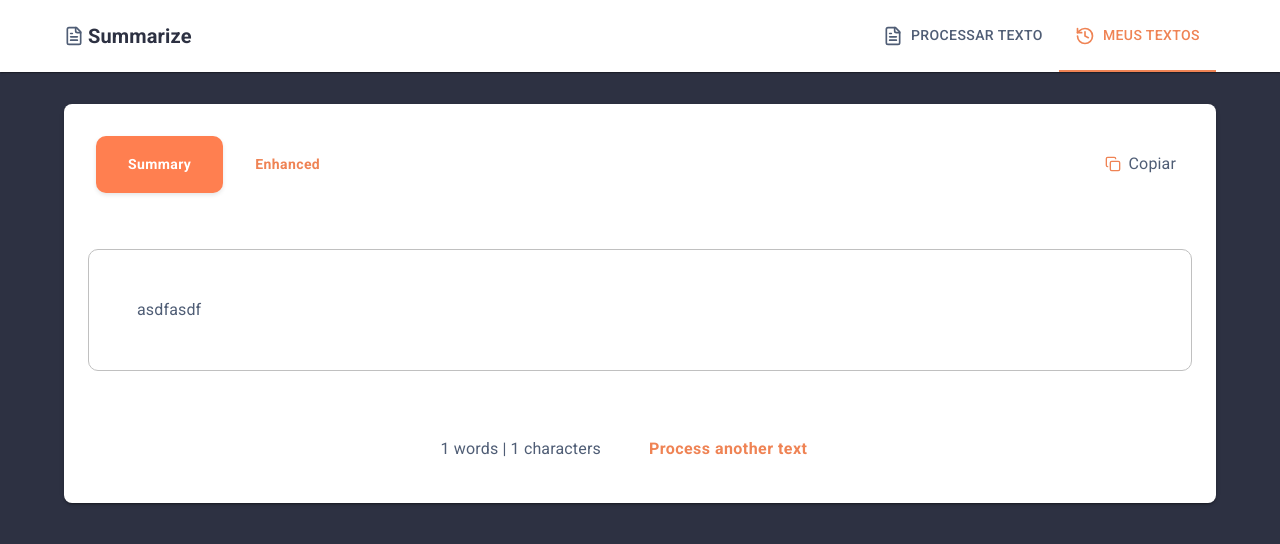
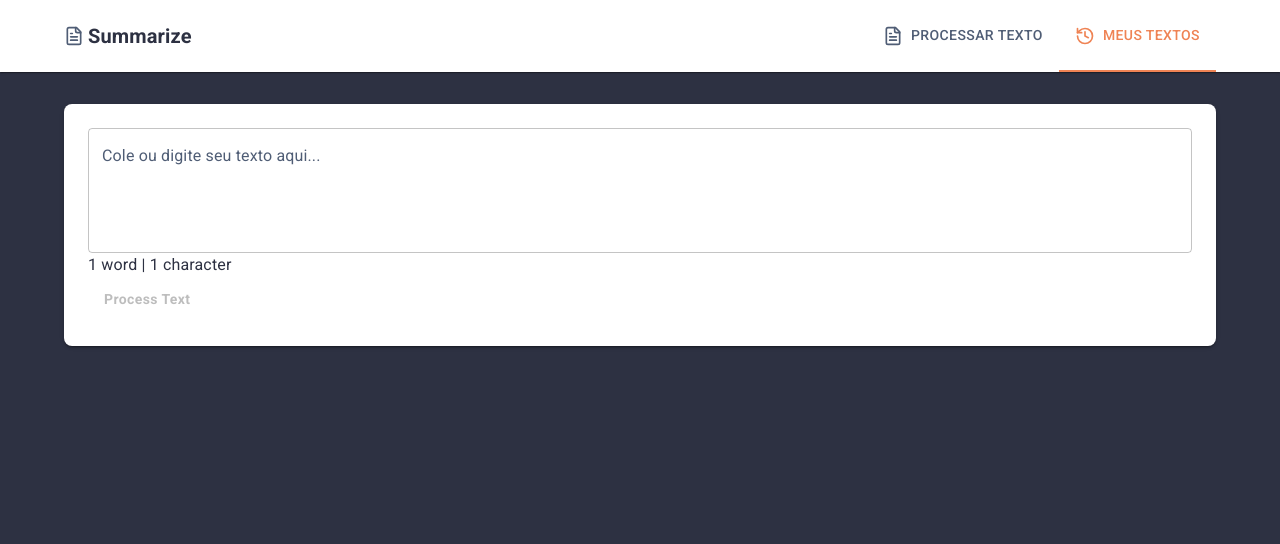
Before and after one commit to RodrigoPaulaLopes/summarize_ui, a React (Vite) app: page /home in a window 1280 px wide. Shown: the top 544 px of the page. Built offline with nearby package versions, Linux system fonts and the light colour scheme.

Commit message:
feat: add TextInput component to Home page for text processing and integrate with ResultView

```diff
--- /dev/null
+++ b/src/components/TextInput/Index.tsx
@@ -0,0 +1,100 @@
+import React, { useState } from 'react';
+import { X } from 'lucide-react';
+import { getCharacterCount, getWordCount } from '../services/textProcessing';
+import { Box, Button, TextField, Typography } from '@mui/material';
+
+interface TextInputProps {
+    onSubmit: (text: string) => void;
+    isProcessing: boolean;
+}
+
+const TextInput: React.FC<TextInputProps> = ({ onSubmit, isProcessing }) => {
+    const [text, setText] = useState('');
+
+    const handleSubmit = (e: React.FormEvent) => {
+        e.preventDefault();
+        if (text.trim()) {
+            onSubmit(text);
+        }
+    };
+
+    const handleClear = () => {
+        setText('');
+    };
+    const getWordCount = (text: string) => {
+        return 1
+    }
+    const getCharacterCount = (text: string) => {
+        return 1
+    }
+
+    const wordCount = getWordCount(text);
+    const charCount = getCharacterCount(text);
+
+    return (
+        <form onSubmit={handleSubmit} className="w-full">
+            <Box className="relative mb-6">
+            <TextField
+                label="Cole ou digite seu texto aqui..."
+                multiline
+                value={text}
+                onChange={(e) => setText(e.target.value)}
+                rows={4}
+                variant="outlined"
+                fullWidth
+                disabled={isProcessing}
+                />
+                {text && (
+                    <Button
+                        type="button"
+                        onClick={handleClear}
+                        sx={{
+                            position: 'absolute',
+                            top: '16px',
+                            right: '16px',
+                            padding: '6px',
+                            borderRadius: '50%',
+                            transition: 'color 0.2s, background-color 0.2s',
+                            color: 'paynesGray.main',
+                            '&:hover': {
+                                backgroundColor: 'coral.100',
+                                color: 'coral.main',
+                            },
+                        }}
+                        aria-label="Clear text"
+                    >
+                        <X size={16} />
+                    </Button>
+                )}
+            </Box>
+
+            <Box className="flex items-center justify-between">
+                <Box className="text-sm text-paynes-gray">
+                    {wordCount} {wordCount === 1 ? 'word' : 'words'} | {charCount} {charCount === 1 ? 'character' : 'characters'}
+                </Box>
+                <Button
+                    type="submit"
+                    disabled={!text.trim() || isProcessing}
+                    className={`px-6 py-2.5 rounded-lg font-medium transition-all duration-200 ${!text.trim() || isProcessing
+                            ? 'bg-silver text-white cursor-not-allowed'
+                            : 'bg-coral text-white hover:shadow-lg hover:shadow-coral/25'
+                        }`}
+                >
+                    {isProcessing ? (
+                        <Typography className="flex items-center gap-2">
+                            <svg className="animate-spin h-4 w-4" viewBox="0 0 24 24">
+                             <circle className="opacity-25" cx="12" cy="12" r="10" stroke="currentColor" strokeWidth="4" fill="none" />
+                                <path className="opacity-75" fill="currentColor" d="M4 12a8 8 0 018-8V0C5.373 0 0 5.373 0 12h4zm2 5.291A7.962 7.962 0 014 12H0c0 3.042 1.135 5.824 3 7.938l3-2.647z" />
+                            </svg>
+                            Processing...
+                        </Typography>
+                    ) : (
+                        'Process Text'
+                    )}
+                </Button>
+            </Box>
+        </form>
+    );
+};
+
+export default TextInput;
--- a/src/pages/Home.tsx
+++ b/src/pages/Home.tsx
@@ -1,11 +1,91 @@
 import { Container, Box, Paper, Grid } from "@mui/material"
 import Header from "../components/Header/Index"
-import { useState } from "react"
+import { useEffect, useState } from "react"
 import ResultView from "../components/ResultVIew/Index"
+import TextInput from "../components/TextInput/Index"
 
 
 const Home = () => {
     const [tab, setTab] = useState<number>(1)
+    const [originalText, setOriginalText] = useState('');
+    const [summarizedText, setSummarizedText] = useState('');
+    const [enhancedText, setEnhancedText] = useState('');
+    const [isProcessing, setIsProcessing] = useState(false);
+    const [showResults, setShowResults] = useState(false);
+    const [history, setHistory] = useState([]);
+    const [activeTab, setActiveTab] = useState(0);
+
+    const getHistory = () => {
+        return []
+
+    }
+    useEffect(() => {
+        setHistory(getHistory());
+    }, []);
+
+
+    const summarizeText = (text: string) => {
+        return text
+    }
+    const enhanceText = (text: string) => {
+        return text
+    }
+    const saveToHistory = (item: any) => {
+        return item
+    }
+    const handleProcessText = async (text: string) => {
+        setOriginalText(text);
+        setIsProcessing(true);
+
+        try {
+            const [summary, enhanced] = await Promise.all([
+                summarizeText(text),
+                enhanceText(text)
+            ]);
+
+            setSummarizedText(summary);
+            setEnhancedText(enhanced);
+            setShowResults(true);
+
+            const newItem = {
+                id: Date.now().toString(),
+                originalText: text,
+                summarizedText: summary,
+                enhancedText: enhanced,
+                createdAt: new Date()
+            };
+
+            saveToHistory(newItem);
+            setHistory(getHistory());
+        } catch (error) {
+            console.error('Error processing text:', error);
+        } finally {
+            setIsProcessing(false);
+        }
+    };
+
+    const handleReset = () => {
+        setShowResults(false);
+        setOriginalText('');
+        setSummarizedText('');
+        setEnhancedText('');
+    };
+
+    const handleSelectHistoryItem = (item: SummaryItem) => {
+        setOriginalText(item.originalText);
+        setSummarizedText(item.summarizedText);
+        setEnhancedText(item.enhancedText);
+        setShowResults(true);
+        setActiveTab(0);
+    };
+    const clearHistory = () => {
+        console.log('clear');
+
+    }
+    const handleClearHistory = () => {
+        clearHistory();
+        setHistory([]);
+    };
 
     const changeTab = () => {
         setTab((prevTab) => (prevTab === 1 ? 0 : 1))
@@ -17,13 +97,17 @@ const Home = () => {
             <Box sx={{ flexGrow: 1 }}>
                 <Container maxWidth="lg" sx={{ py: 4 }}>
                     <Paper elevation={2} sx={{ p: 3, borderRadius: 2 }}>
+                        {showResults ? (
+                            <ResultView
+                                originalText={originalText}
+                                summarizedText={summarizedText}
+                                enhancedText={enhancedText}
+                                onReset={handleReset}
+                            />
+                        ) : (
+                            <TextInput onSubmit={handleProcessText} isProcessing={isProcessing} />
+                        )}
 
-                        <ResultView
-                            originalText={"asdfasd"}
-                            summarizedText={"asdfasdf"}
-                            enhancedText={"asdfasdf"}
-                            onReset={() => {}}
-                        />
 
                     </Paper>
                 </Container>
```
